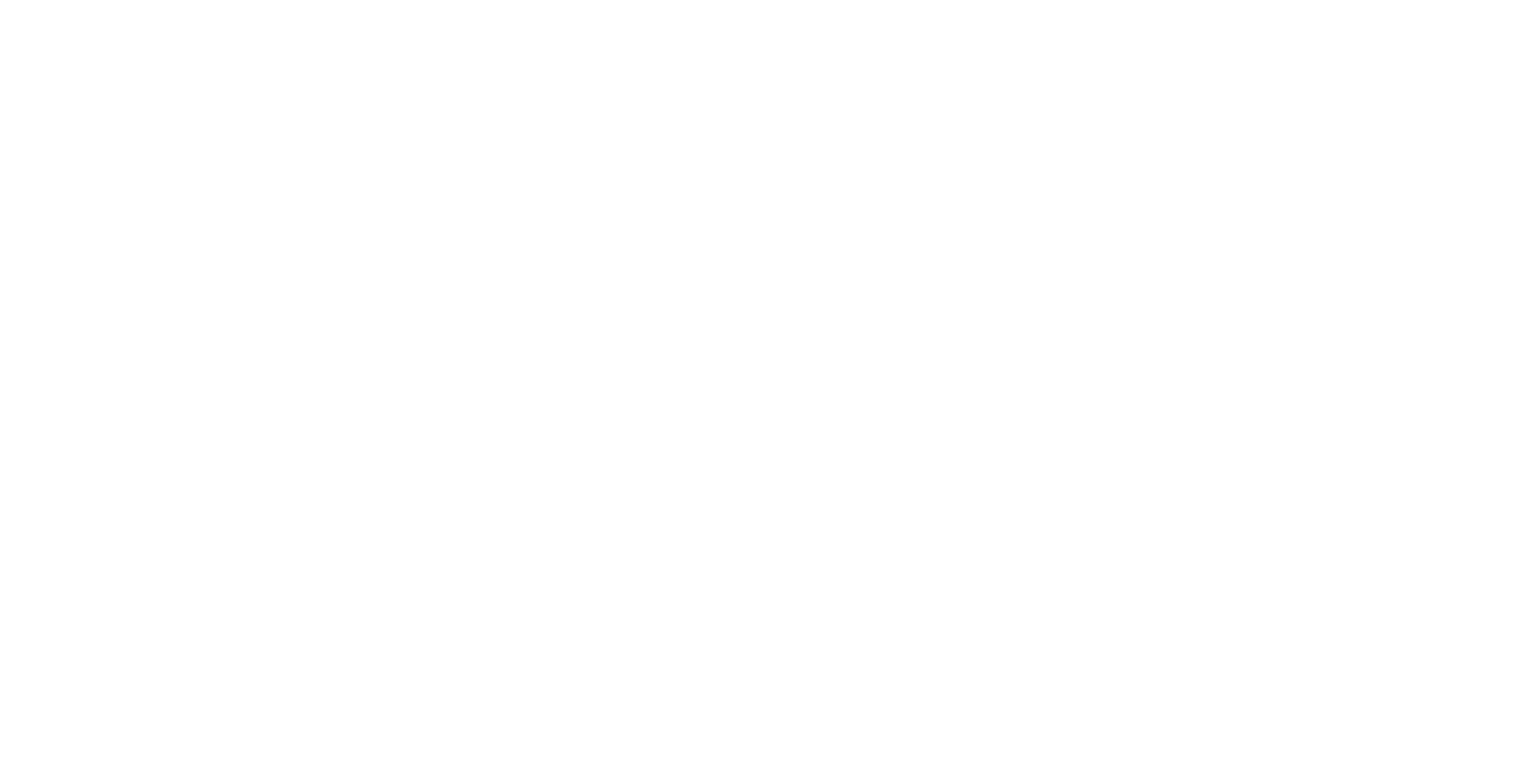
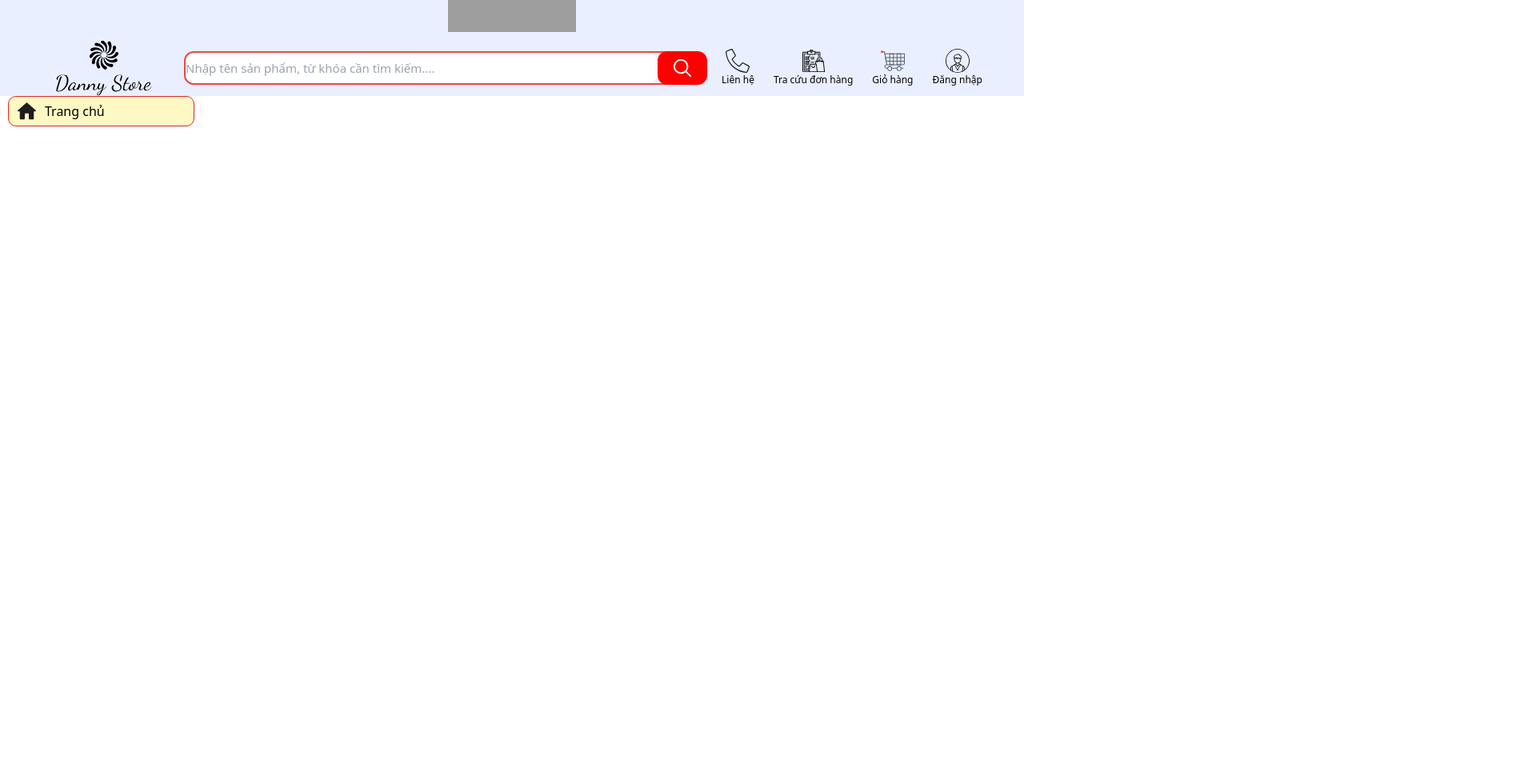
Before and after one commit to ntdat09mister/graduation-thesis, a Vue app in the folder graduation-thesis/: page /profile in a window 1280 px wide. Before the commit this address had no page. Shown: the top 980 px of the page at 80% size, 1920 px wide, since content can reach past the window. Before the commit the page ends 800 px from the top, so only its background shows below. Built offline with nearby package versions, Linux system fonts and the light colour scheme; grey boxes are pictures that could not be loaded; the HTML template or start-up script is replaced by a standard one.

Commit message:
add profile page

```diff
--- /dev/null
+++ b/graduation-thesis/src/components/icons/IconCheckList.vue
@@ -0,0 +1,14 @@
+<template>
+    <svg version="1.1" id="Layer_1" xmlns="http://www.w3.org/2000/svg" xmlns:xlink="http://www.w3.org/1999/xlink" x="0px"
+        y="0px" viewBox="0 0 50 50" style="enable-background:new 0 0 50 50;" xml:space="preserve">
+        <g id="Layer_1_1_">
+            <path d="M49,1H1v48h48V1z M47,47H3V3h44V47z" />
+            <polygon points="21.707,8.707 20.293,7.293 12,15.586 8.707,12.293 7.293,13.707 12,18.414 	" />
+            <rect x="25" y="12" width="18" height="2" />
+            <polygon points="21.707,20.707 20.293,19.293 12,27.586 8.707,24.293 7.293,25.707 12,30.414 	" />
+            <rect x="25" y="24" width="18" height="2" />
+            <polygon points="21.707,32.707 20.293,31.293 12,39.586 8.707,36.293 7.293,37.707 12,42.414 	" />
+            <rect x="25" y="36" width="18" height="2" />
+        </g>
+    </svg>
+</template>
--- /dev/null
+++ b/graduation-thesis/src/components/icons/IconHome.vue
@@ -0,0 +1,21 @@
+<template>
+    <svg width="20px" height="17px" viewBox="0 0 20 17" version="1.1" xmlns="http://www.w3.org/2000/svg"
+        xmlns:xlink="http://www.w3.org/1999/xlink">
+        <!-- Generator: Sketch 52.5 (67469) - http://www.bohemiancoding.com/sketch -->
+        <title>home</title>
+        <desc>Created with Sketch.</desc>
+        <g id="Icons" stroke="none" stroke-width="1" fill="none" fill-rule="evenodd">
+            <g id="Rounded" transform="translate(-816.000000, -289.000000)">
+                <g id="Action" transform="translate(100.000000, 100.000000)">
+                    <g id="-Round-/-Action-/-home" transform="translate(714.000000, 186.000000)">
+                        <g transform="translate(0.000000, 0.000000)">
+                            <polygon id="Path" points="0 0 24 0 24 24 0 24"></polygon>
+                            <path
+                                d="M10,19 L10,14 L14,14 L14,19 C14,19.55 14.45,20 15,20 L18,20 C18.55,20 19,19.55 19,19 L19,12 L20.7,12 C21.16,12 21.38,11.43 21.03,11.13 L12.67,3.6 C12.29,3.26 11.71,3.26 11.33,3.6 L2.97,11.13 C2.63,11.43 2.84,12 3.3,12 L5,12 L5,19 C5,19.55 5.45,20 6,20 L9,20 C9.55,20 10,19.55 10,19 Z"
+                                id="🔹Icon-Color" fill="#1D1D1D"></path>
+                        </g>
+                    </g>
+                </g>
+            </g>
+        </g>
+</svg></template>
--- a/graduation-thesis/src/router/index.ts
+++ b/graduation-thesis/src/router/index.ts
@@ -2,6 +2,7 @@
 import HomeView from '../views/HomeView.vue'
 import SearchView from '../views/SearchView.vue'
 import ProductDetailView from '../views/ProductDetailView.vue'
+import ProfileView from '../views/ProfileView.vue'
 
 const router = createRouter({
   history: createWebHistory(import.meta.env.BASE_URL),
@@ -20,6 +21,11 @@
       path: '/search',
       name:'search',
       component: SearchView
+    },
+    {
+      path: '/profile',
+      name: 'profile',
+      component: ProfileView
     }
   ]
 })
--- /dev/null
+++ b/graduation-thesis/src/stores/profile.ts
@@ -0,0 +1,10 @@
+import { defineStore } from "pinia"
+import { ref, computed } from 'vue'
+import IconHome from '@/components/icons/IconHome.vue'
+import IconCheckList from '@/components/icons/IconCheckList.vue'
+export const useProfileStore = defineStore('profile', () => {
+    let listMenuProfile = [
+        { id: 1, component: IconHome, content: 'Trang chủ' },
+        { id: 2, component: IconCheckList, content: 'Lịch sử mua hàng' }
+    ]
+})
--- /dev/null
+++ b/graduation-thesis/src/views/ProfileView.vue
@@ -0,0 +1,48 @@
+<script lang="ts">
+import Header from '@/components/Header.vue'
+import Footer from '@/components/Footer.vue'
+import IconHome from '@/components/icons/IconHome.vue'
+import { defineComponent } from 'vue'
+export default defineComponent({
+    components: {
+        Header,
+        Footer,
+        IconHome
+    }
+})
+</script>
+<template>
+    <Header />
+    <div class="w-[1200px] h-[930px] flex flex-row">
+        <div class="w-[253px] h-[930px] flex flex-col items-center">
+            <div class="w-[233px] h-[37.6px] rounded-[10px] border border-red-600 bg-yellow-100">
+                <div class="w-[211px] h-[35px] flex flex-start items-center ml-[10px]">
+                    <IconHome class="w-[25px] h-[25px]" />
+                    <p class="ml-[10px]">Trang chủ</p>
+                </div>
+            </div>
+        </div>
+        <div class="w-[927px] h-[930px]">
+            <div>
+                <div class="w-[450px] h-[306px]">
+
+                </div>
+                <div class="w-[452px] h-[306px]">
+
+                </div>
+            </div>
+            <div>
+                <div class="w-[3000px] h-[300px]">
+
+                </div>
+                <div class="w-[3000px] h-[300px]">
+
+                </div>
+                <div class="w-[3000px] h-[300px]">
+
+                </div>
+            </div>
+        </div>
+    </div>
+    <Footer />
+</template>
```
Also changed, not shown: graduation-thesis/vite.config.ts (line endings or trailing spaces).
